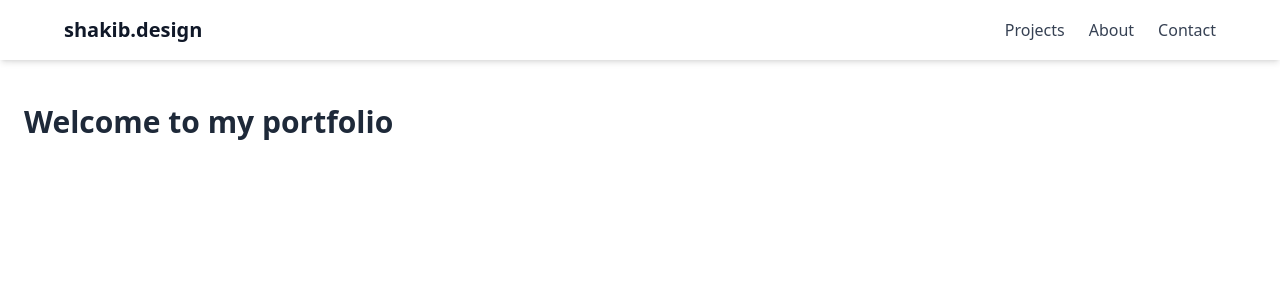
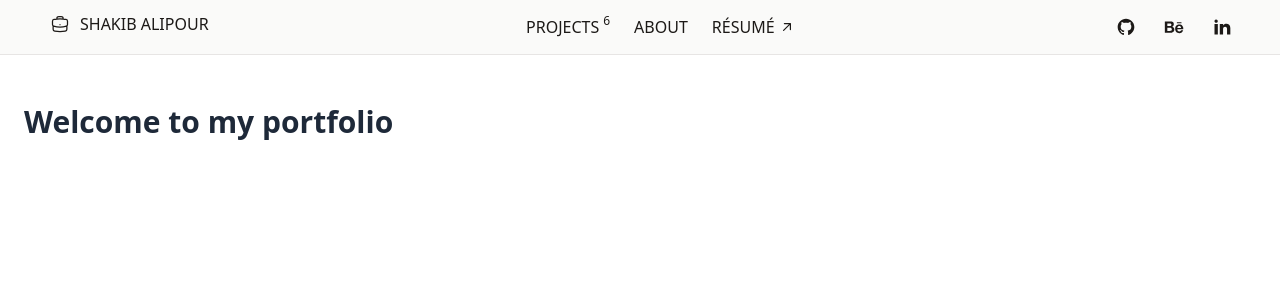
Before and after one commit to shkyb/shkyb.github.io, a React (Vite) app: page / in a window 1280 px wide. Shown: the top 300 px of the page. Built offline with nearby package versions, Linux system fonts and the light colour scheme.

Commit message:
created navItem component and added to the navbar

```diff
--- a/src/App.jsx
+++ b/src/App.jsx
@@ -1,4 +1,4 @@
-import Navbar from "./components/Navbar";
+import Navbar from "./components/navbar";
 
 function App() {
   return (
--- a/src/components/Navbar.jsx
+++ b/src/components/Navbar.jsx
@@ -1,5 +1,8 @@
 import { useState } from "react";
-import { HiBars3, HiXMark } from "react-icons/hi2";
+import NavItem from "./NavItem";
+import { HiBars3, HiXMark, HiMiniArrowUpRight, HiOutlineBriefcase } from "react-icons/hi2";
+import { RiBehanceFill, RiLinkedinFill, RiGithubFill } from "react-icons/ri";
+
 
 
 
@@ -7,18 +10,28 @@ export default function Navbar() {
   const [isOpen, setIsOpen] = useState(false);
 
   return (
-    <nav className="w-full px-6 py-4 bg-white shadow-md fixed top-0 left-0 z-50">
-      <div className="max-w-6xl mx-auto flex items-center justify-between">
+    <nav className="w-full  py-3 bg-stone-50 border-b border-stone-200 fixed top-0 left-0 z-50">
+      <div className="max-w-screen-2xl px-6 md:px-12 mx-auto flex items-center justify-between">
         {/* Logo */}
-        <div className="text-xl font-bold text-gray-900">
-          shakib.design
+        <div className="text-normal uppercase text-stone-900  hover:text-blue-600">
+            <a href="./" className="inline-flex gap-2">
+              <div className="h-6 w-6 p-0.5">{<HiOutlineBriefcase size={20}/>}
+              </div>Shakib Alipour
+            </a>
         </div>
 
         {/* Desktop Menu */}
-        <ul className="hidden md:flex space-x-6 text-gray-700 font-medium">
-          <li><a href="#projects" className="hover:text-blue-600">Projects</a></li>
-          <li><a href="#about" className="hover:text-blue-600">About</a></li>
-          <li><a href="#contact" className="hover:text-blue-600">Contact</a></li>
+        <ul className="hidden md:flex space-x-6 ">
+          <NavItem text="Projects" count={6} href="#projects" />
+          <NavItem text="About" href="#about" />
+          <NavItem text="Résumé" icon={<HiMiniArrowUpRight />} href="#resume" />
+        </ul>
+
+        {/* Socials */}
+        <ul  className="hidden md:flex space-x-6">
+            <NavItem icon={<RiGithubFill size={20} />} href="https://github.com/shkyb" />
+            <NavItem icon={<RiBehanceFill size={20} />} href="https://behance.net/shakib-alipour" />
+            <NavItem icon={<RiLinkedinFill size={20} />} href="https://linkedin.com/in/shakib-alipour" />
         </ul>
 
         {/* Mobile Hamburger */}
@@ -33,7 +46,7 @@ export default function Navbar() {
 
       {/* Mobile Dropdown */}
       {isOpen && (
-        <ul className="md:hidden mt-4 space-y-4 text-gray-700 font-medium px-4">
+        <ul className="md:hidden mt-4 space-y-4 text-stone-900 font-medium px-4">
           <li><a href="#projects" onClick={() => setIsOpen(false)}>Projects</a></li>
           <li><a href="#about" onClick={() => setIsOpen(false)}>About</a></li>
           <li><a href="#contact" onClick={() => setIsOpen(false)}>Contact</a></li>
--- /dev/null
+++ b/src/components/navItem.jsx
@@ -0,0 +1,17 @@
+export default function NavItem({ text = null, count = null, icon = null, href = "#" }) {
+    return (
+      <li>
+        <a
+          href={href}
+          target="_blank"
+          className="flex items-center uppercase gap-1 text-stone-900 hover:text-red-500 font-normal transition-color delay-150"
+        >
+          <span>{text}</span>
+          {count !== null && (
+            <sup className="text-normal uppercase text-stone-900">{count}</sup>
+          )}
+          {icon && <span>{icon}</span>}
+        </a>
+      </li>
+    );
+  }
```
